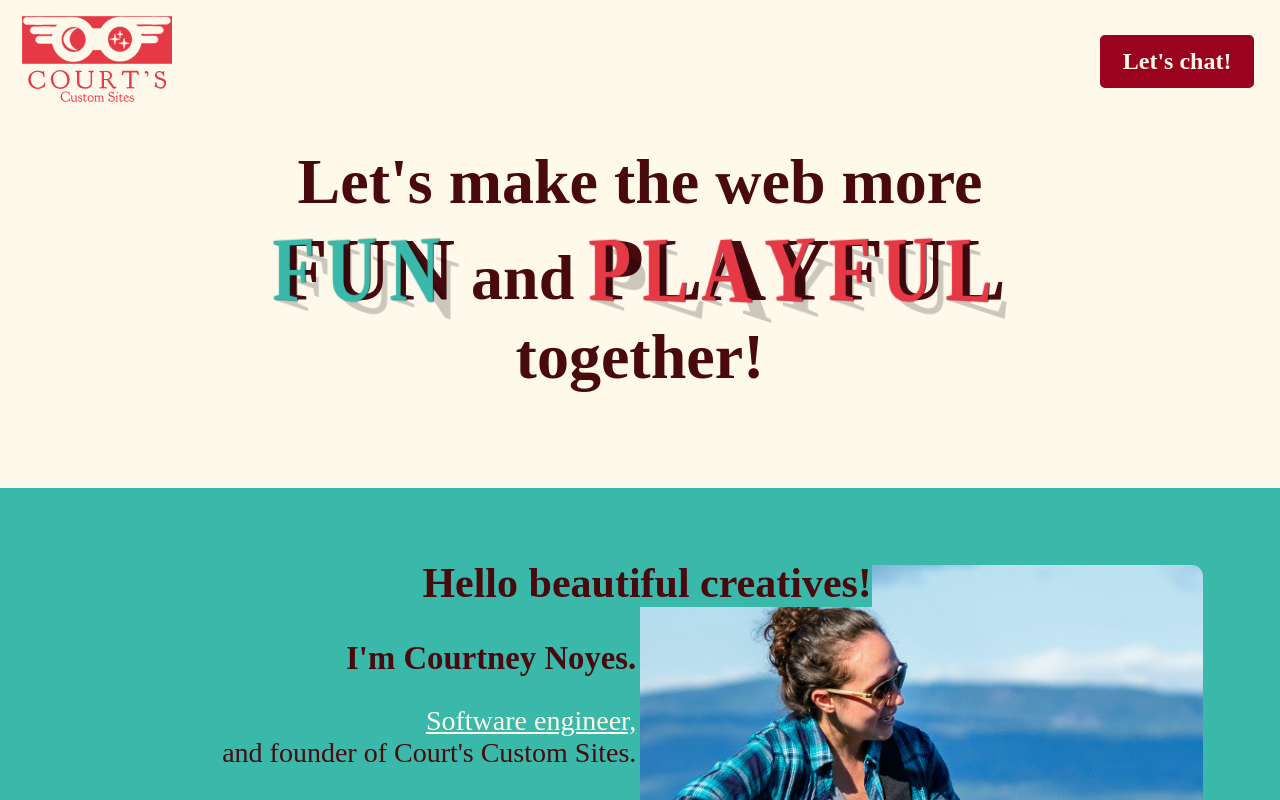
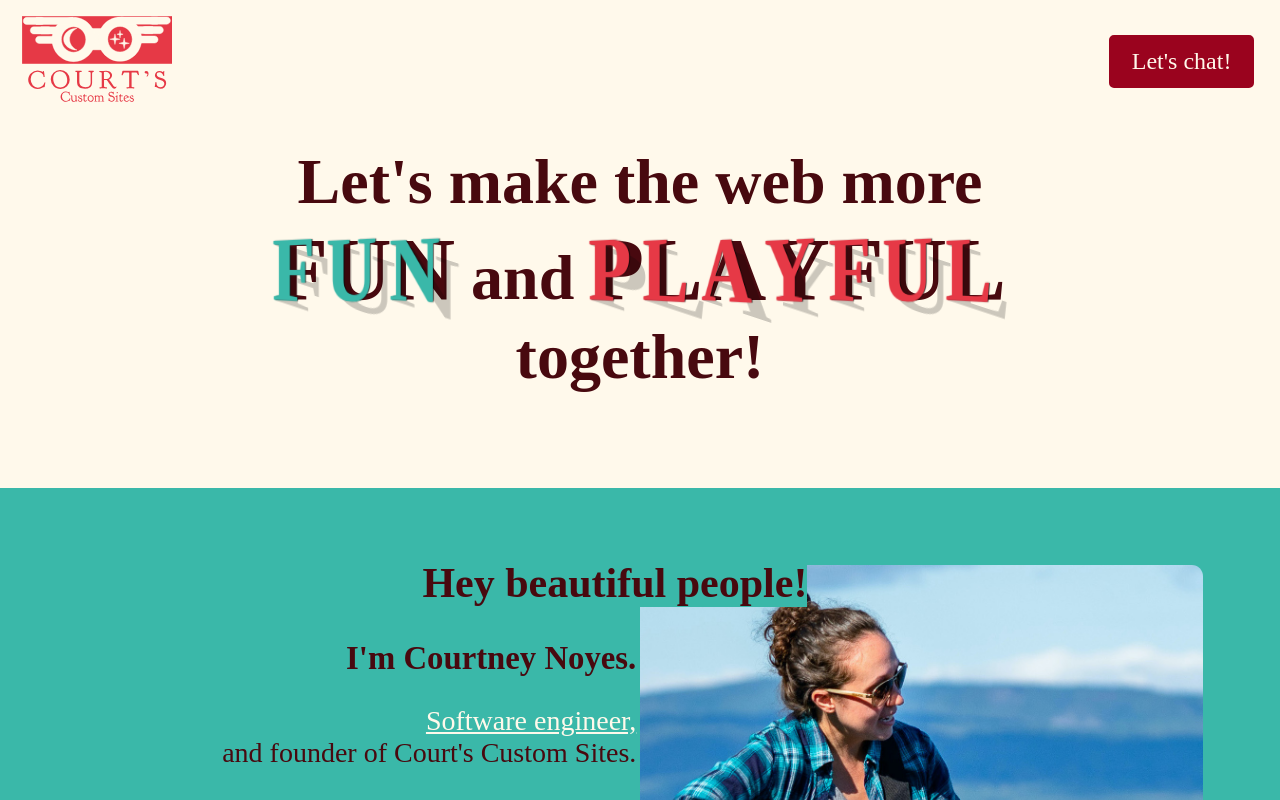
Before and after one commit to courtneyfay/courts-custom-sites, a SvelteKit app: page / in a window 1280 px wide. Shown: the top 800 px of the page. Built offline with nearby package versions, Linux system fonts and the light colour scheme; a web font is replaced by a local one.

Commit message:
SEO website updates and minor tweaks (#10)
* updating title footer and about

* fixing description keywords and title

* changing h2 to span for cta button

```diff
--- a/src/app.html
+++ b/src/app.html
@@ -4,8 +4,11 @@
 		<meta charset="utf-8" />
 		<meta name="viewport" content="width=device-width, initial-scale=1" />
 
-		<!-- adding title -->
-		<title>Court's Custom Sites</title>
+		<!-- for SEO -->
+		<title>Court's Custom Sites | Websites Hand-Crafted in Vermont</title>
+		<meta name="description" content="I'm happy to help you build out your Squarespace or WordPress site, but if you need something custom or a little weird, I would LOVE to help you build that.">
+		<meta name="keywords" content="custom website builder burlington vt">
+  		<meta name="author" content="Courtney Noyes">
 
 		<!-- adding favicon -->
 		<link rel="icon" href="%sveltekit.assets%/favicon.svg" />
--- a/src/lib/components/About.svelte
+++ b/src/lib/components/About.svelte
@@ -1,6 +1,6 @@
 <div class="about">
     <div class="welcome-wrapper">
-        <h2 class="welcome">Hello beautiful creatives!</h2>
+        <h2 class="welcome">Hey beautiful people!</h2>
     </div>
     <div class="description-wrapper">
         <h3>I'm Courtney Noyes.</h3>
--- a/src/lib/components/CTAButton.svelte
+++ b/src/lib/components/CTAButton.svelte
@@ -1,6 +1,6 @@
 <script></script>
 
-<h2 class="bouncing-text-container">
+<span class="bouncing-text-container">
     <a class="bouncing-text" target="_blank" href="https://calendly.com/courts-custom-sites/">
         <span class="one">L</span>
         <span class="two">e</span>
@@ -14,13 +14,16 @@
         <span class="nine">t</span>
         <span class="ten">!</span>
     </a>
-</h2>
+</span>
 
 <style>
     .bouncing-text-container {
         display: flex;
         align-items: center;
         justify-content: center;
+
+        font-size: 1.5em;
+        margin: .75em 0;
     }
 
     .bouncing-text {
--- a/src/lib/components/Footer.svelte
+++ b/src/lib/components/Footer.svelte
@@ -12,7 +12,7 @@
                 <img src="/linked-in-icon.svg" alt="icon of linked in"/>
             </div>
         </a>
-        <p>© { year } Court's Custom Sites. Website by Courtney Noyes.</p>
+        <p>© { year } Court's Custom Sites. Website hand-crafted by Courtney Noyes.</p>
     </div>
 </div>
 
```
